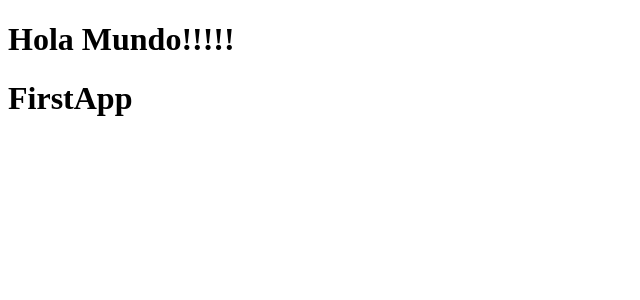
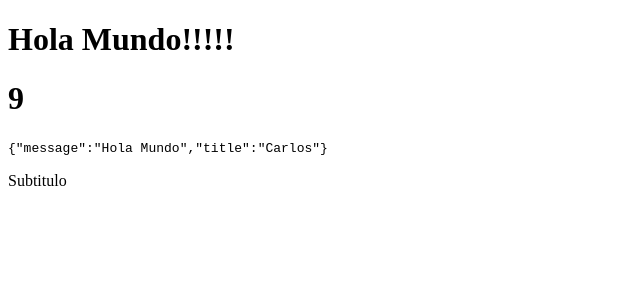
Before and after one commit to calocaleta/03-counter-app-vite, a React (Vite) app: page / in a window 1280 px wide. Shown: the top 300 px of the page, without its empty margins (0-640 px from the left). Built offline with nearby package versions, Linux system fonts and the light colour scheme.

Commit message:
Prueba de componente simple

```diff
--- a/src/FirstApp.jsx
+++ b/src/FirstApp.jsx
@@ -1,8 +1,24 @@
 import React from 'react'
 
+const newMessage = {
+    message: 'Hola Mundo',
+    title: 'Carlos'
+};
+
+const fExp = (valor) => {
+    return valor*valor;
+}
+
 const FirstApp = () => {
+    //const newMessage = 'Nuevo Mensaje!';
+
   return (
-    <h1>FirstApp</h1>
+    <>
+        <h1>{ fExp(3) }</h1>
+        <code>{JSON.stringify(newMessage)}</code>
+        {/* <code>{JSON.stringify(newMessage)}</code> */}
+        <p>Subtitulo</p>
+    </>
   )
 }
 
```
